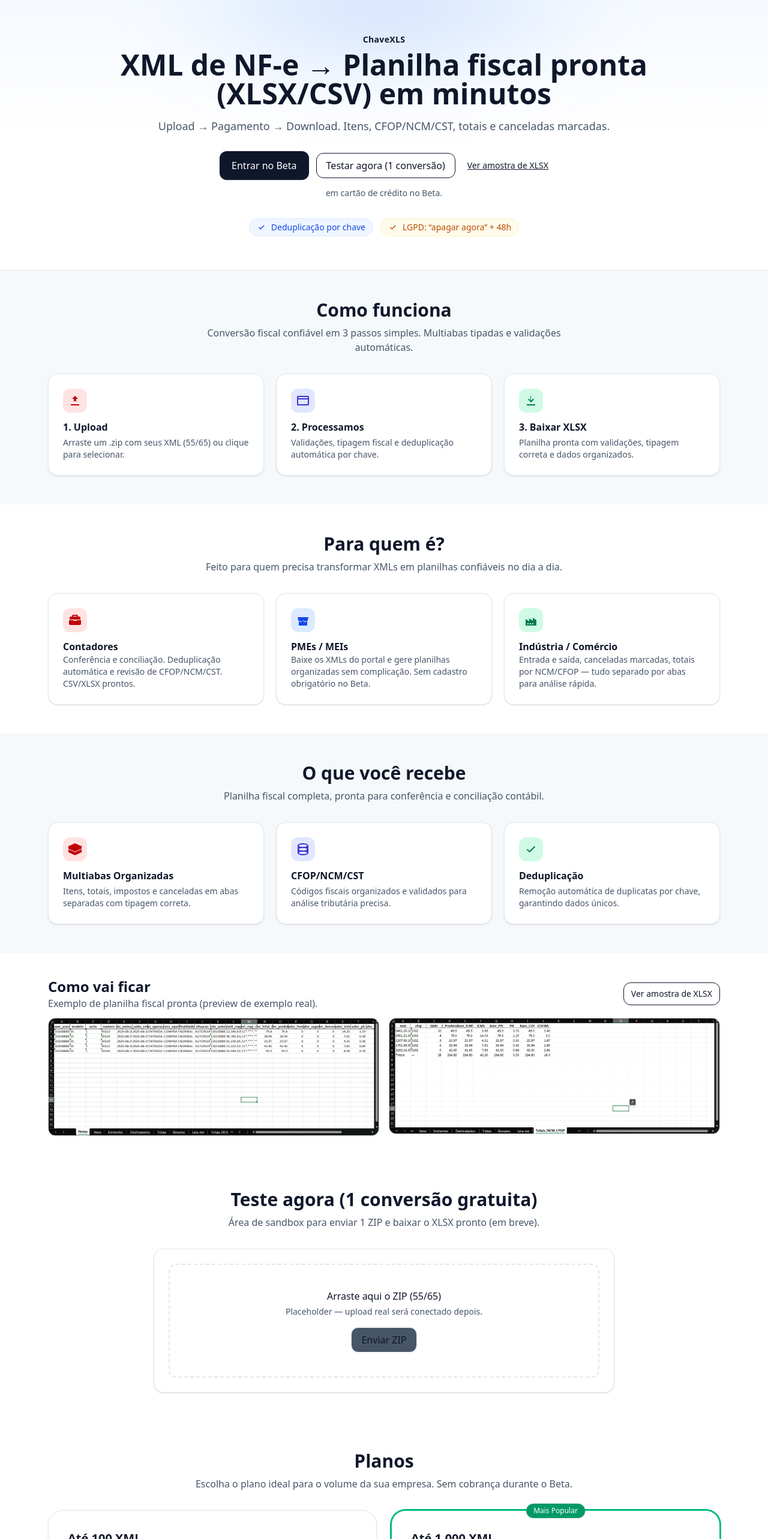
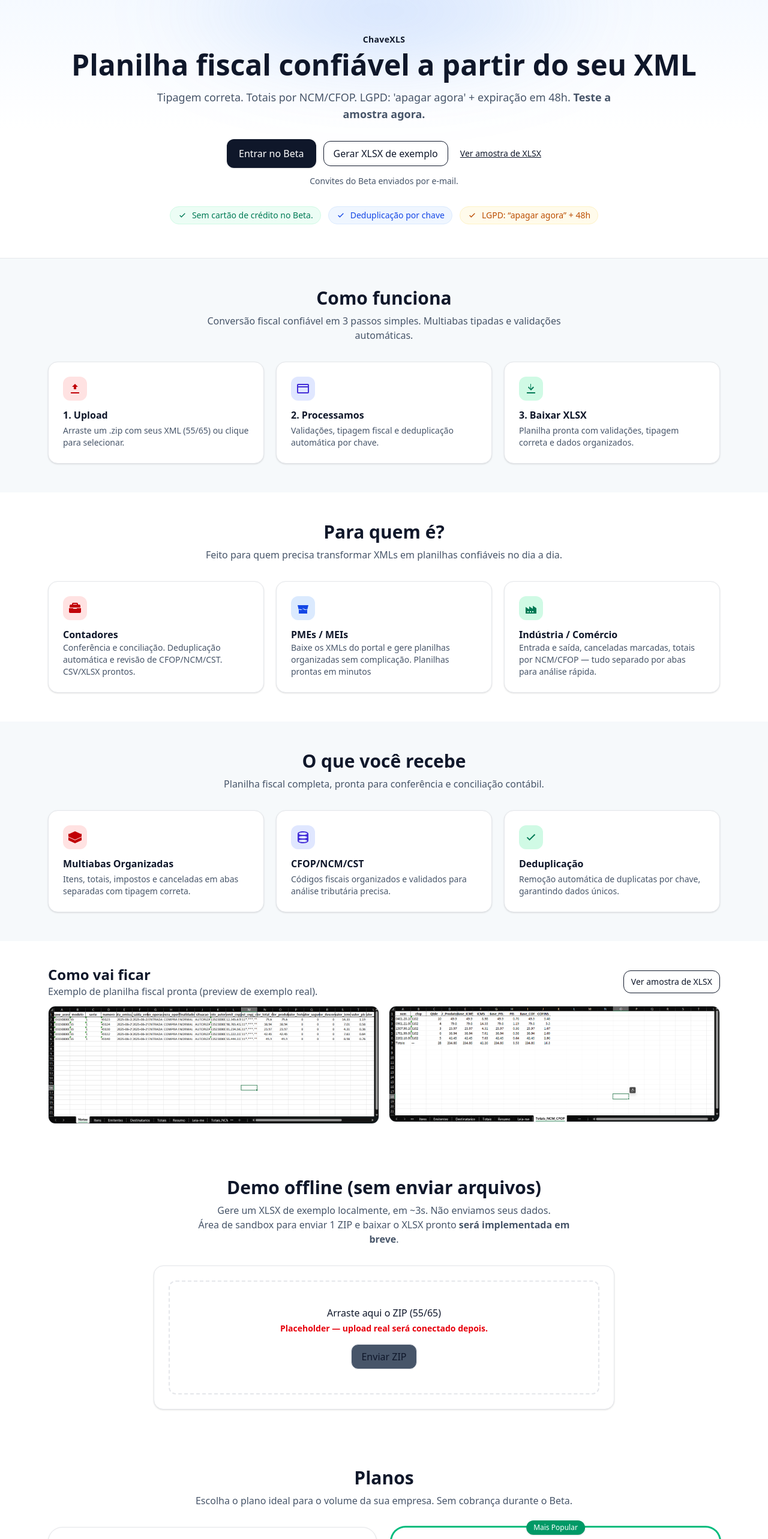
Before and after one commit to jampamatos/chavexls, a React (Vite) app: page /b in a window 1280 px wide. Shown: the top 2566 px of the page at 60% size. Built offline with nearby package versions, Linux system fonts and the light colour scheme; no server answers.

Commit message:
feat: atualizar textos e adicionar variantes nos componentes de FAQ e Hero

```diff
--- a/src/components/Audience.tsx
+++ b/src/components/Audience.tsx
@@ -58,7 +58,7 @@
     },
     {
       title: 'PMEs / MEIs',
-      text: 'Baixe os XMLs do portal e gere planilhas organizadas sem complicação. Sem cadastro obrigatório no Beta.',
+      text: 'Baixe os XMLs do portal e gere planilhas organizadas sem complicação. Planilhas prontas em minutos',
       color: 'blue',
       Icon: StoreIcon,
     },
--- a/src/components/DemoPlayground.tsx
+++ b/src/components/DemoPlayground.tsx
@@ -30,16 +30,17 @@
     return (
         <section id="demo" ref={ref} className={className} aria-labelledby="demo-heading">
             <h2 id="demo-heading" className="text-3xl font-bold text-center mb-2" style={{ color: 'var(--brand-navy' }}>
-                Teste agora (1 conversão gratuita)
+                Demo offline (sem enviar arquivos)
             </h2>
             <p className="text-center text-muted-foreground max-w-2xl mx-auto mb-8">
-                Área de sandbox para enviar 1 ZIP e baixar o XLSX pronto (em breve).
+                Gere um XLSX de exemplo localmente, em ~3s. Não enviamos seus dados.<br />
+                Área de sandbox para enviar 1 ZIP e baixar o XLSX pronto <strong>será implementada em breve</strong>.
             </p>
 
             <div className="rounded-2xl border bg-white p-6 shadow-sm max-w-3xl mx-auto">
                 <div className="rounded-xl border-2 border-dashed p-10 text-center">
                     <p className="font-medium mb-1">Arraste aqui o ZIP (55/65)</p>
-                    <p className="text-sm text-muted-foreground">Placeholder — upload real será conectado depois.</p>
+                    <p className="text-sm text-red-600"><strong>Placeholder — upload real será conectado depois.</strong></p>
                     <button
                       type="button"
                       disabled
--- a/src/components/FAQ.tsx
+++ b/src/components/FAQ.tsx
@@ -7,11 +7,13 @@
 };
 
 type FAQProps = {
+  /** A | B: controla o texto do item de preço */
+  variant?: 'A' | 'B';
   /** Section title (default: "Perguntas Frequentes") */
   title?: string;
   /** Optional descriptive text under the title */
   description?: string;
-    /** List of Q&As; if omitted, uses a sane default set */
+  /** List of Q&As; if provided, overrides the defaults */
   items?: FAQItem[];
   /** Optional id for deep-linking, e.g. "#faq" */
   id?: string;
@@ -24,30 +26,38 @@
   onToggle?(question: string, isOpen: boolean): void;
 };
 
-/** Default FAQ content aligned to our LP DoD */
-const DEFAULT_ITEMS: FAQItem[] = [
+/** Base (itens comuns nas duas variantes) */
+const BASE_ITEMS: FAQItem[] = [
   { q: 'Quais XMLs são suportados?', a: 'Modelos 55 e 65 (NF-e/NFC-e). Envie em um .zip.' },
   { q: 'Há limites no Beta?', a: 'Sim, limites de volume e fila. Convites por e-mail.' },
   { q: 'Quais abas existem no XLSX?', a: 'Notas, Itens, Emitentes, Destinatários, Totais, Totais_NCM_CFOP.' },
   { q: 'Como funciona “Apagar agora”?', a: 'Você pode solicitar exclusão imediata dos seus arquivos do processamento.' },
   { q: 'Qual a retenção e o que fica em logs?', a: 'Arquivos expiram em 48h. Logs não guardam dados fiscais sensíveis.' },
-    { q: 'Quanto vai custar após o Beta?', a: 'Starter R$ 19,90/mês e Business R$ 59,90/mês. Testers têm -30% por 12 meses.' },
 ];
 
-/**
- * Accessible FAQ block using <details>/<summary>
- *   - Semantic heading and aria-labelledby for screen readers
- *   - No analytics by default; parent can hook onToogle for GA4.
- *   - Visual style that matches our current LP cards.
- */
 export default function FAQ({
-    title= 'Perguntas Frequentes',
+  variant = 'A',
+  title = 'Perguntas Frequentes',
   description,
-    items = DEFAULT_ITEMS,
+  items,
   id = 'faq',
   className = '',
   onToggle,
-}: FAQProps){
+}: FAQProps) {
+  // constrói o item de preço conforme a variante
+  const priceItem: FAQItem =
+    variant === 'B'
+      ? {
+          q: 'Quanto vai custar após o Beta?',
+          a: 'Starter R$ 19,90/mês e Business R$ 59,90/mês. Sem cobrança durante o Beta.',
+        }
+      : {
+          q: 'Quanto vai custar após o Beta?',
+          a: 'Starter R$ 19,90/mês e Business R$ 59,90/mês. Testers têm -30% por 12 meses.',
+        };
+
+  const resolvedItems = items ?? [...BASE_ITEMS, priceItem];
+
   return (
     <section id={id} aria-labelledby={`${id}-heading`} className={className}>
       <h2
@@ -63,7 +73,7 @@
       ) : null}
 
       <div className="grid md:grid-cols-2 gap-4">
-                {items.map(({q, a}, idx) => {
+        {resolvedItems.map(({ q, a }, idx) => {
           const detailsId = `${id}-item-${idx}`;
           return (
             <details
@@ -78,5 +88,5 @@
         })}
       </div>
     </section>
-    )
+  );
 }
--- a/src/pages/VariantA.tsx
+++ b/src/pages/VariantA.tsx
@@ -86,10 +86,6 @@
                 { label: 'Deduplicação por chave', tone: 'blue' },
                 { label: 'LGPD: “apagar agora” + 48h', tone: 'amber' },
               ]}
-              sampleLink={{
-                href: '/assets/sample.xlsx',
-                onClick: () => trackEvent('sample_download', { variant: 'A' }),
-              }}
               className="max-w-6xl mx-auto px-4 py-14"
             />
 
@@ -126,7 +122,7 @@
 
 
             {/* FAQ */}
-            <FAQ className="max-w-6xl mx-auto px-4 py-12" />
+            <FAQ className="max-w-6xl mx-auto px-4 py-12" variant="A" />
 
             {/* SIGNUP SECTION */}
             <section id="beta-signup" className="max-w-6xl mx-auto px-4 py-10" aria-labelledby="signup-heading">
--- a/src/pages/VariantB.tsx
+++ b/src/pages/VariantB.tsx
@@ -77,12 +77,13 @@
                 {/* HERO */}
                 <Hero
                   overline="ChaveXLS"
-                  title="XML de NF-e → Planilha fiscal pronta (XLSX/CSV) em minutos"
-                  subtitle={<>Upload → Pagamento → Download. Itens, CFOP/NCM/CST, totais e canceladas marcadas.</>}
+                  title="Planilha fiscal confiável a partir do seu XML"
+                  subtitle={<>Tipagem correta. Totais por NCM/CFOP. LGPD: 'apagar agora' + expiração em 48h. <strong>Teste a amostra agora.</strong></>}
                   primary={{ label: 'Entrar no Beta', onClick: handleBetaClick }}
-                  secondary={{ label: 'Testar agora (1 conversão)', onClick: handleTryDemoClick }}
-                  helperText="em cartão de crédito no Beta."
+                  secondary={{ label: 'Gerar XLSX de exemplo', onClick: handleTryDemoClick }}
+                  helperText="Convites do Beta enviados por e-mail."
                   chips={[
+                    { label: 'Sem cartão de crédito no Beta.', tone: 'emerald' },
                     { label: 'Deduplicação por chave', tone: 'blue' },
                     { label: 'LGPD: “apagar agora” + 48h', tone: 'amber' },
                   ]}
@@ -129,7 +130,7 @@
 
 
                 {/* FAQ */}
-                <FAQ className="max-w-6xl mx-auto px-4 py-12" />
+                <FAQ className="max-w-6xl mx-auto px-4 py-12" variant="B" />
 
                 {/* SIGNUP SECTION */}
                 <section id="beta-signup" className="max-w-6xl mx-auto px-4 py-10" aria-labelledby="signup-heading">
```
Lines whose indentation alone changed are shown as unchanged.
